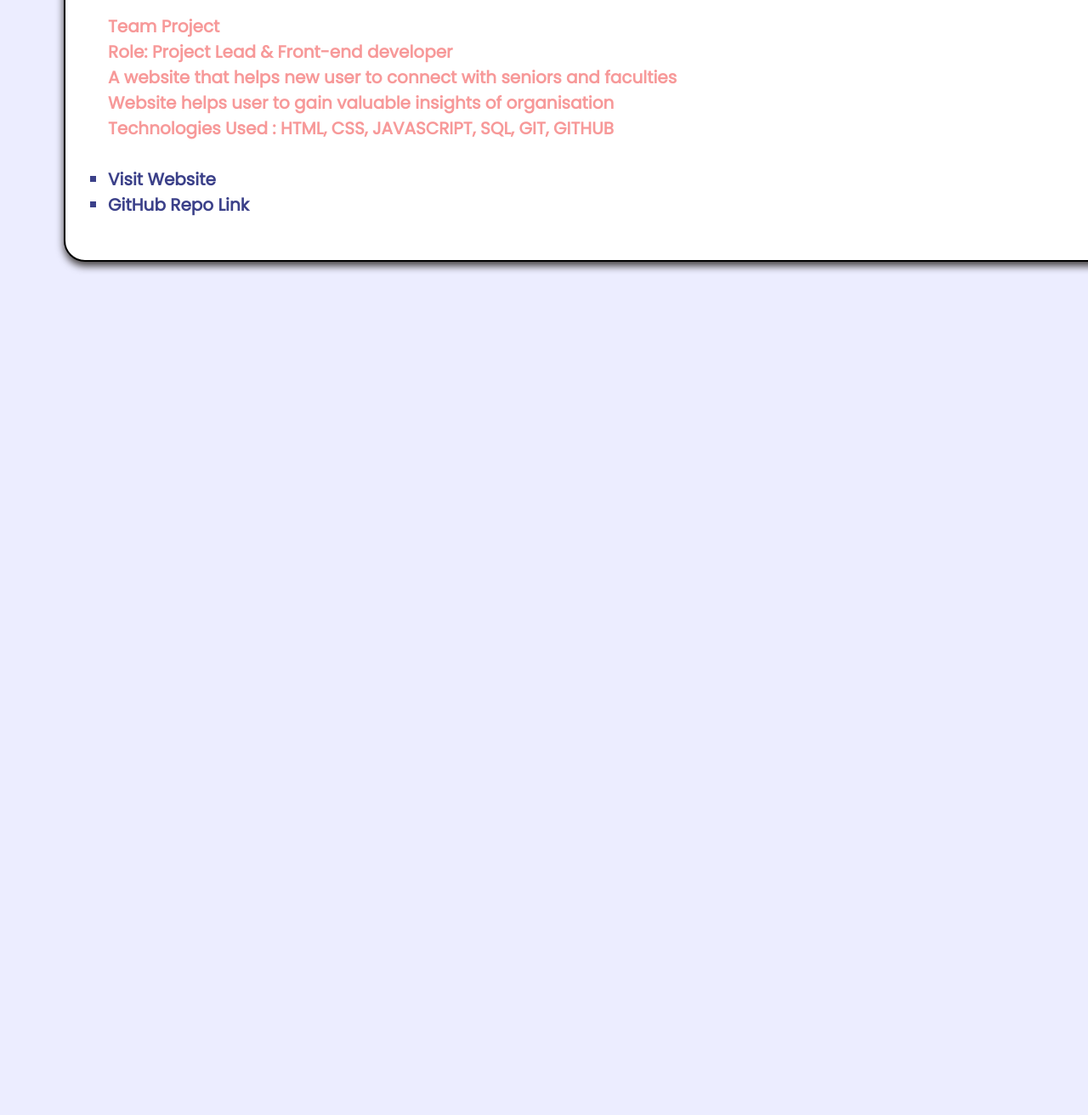
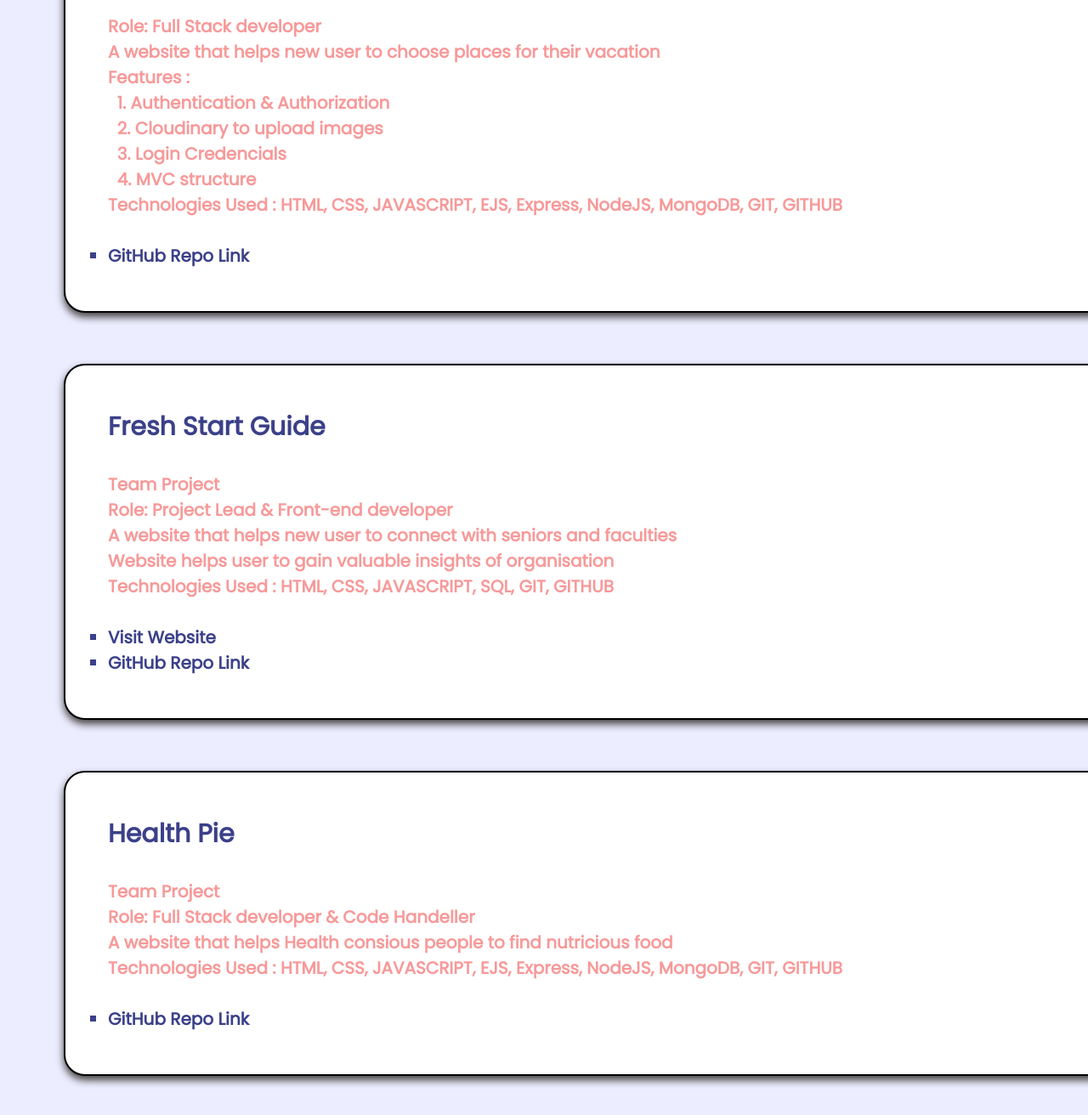
Before and after one commit to Bhargavimachhi/portfolio, a plain HTML site: page projects.html in a window 1280 px wide. Shown: the part 231-1543 px from the top of the page at 85% size. Before the commit the page ends 800 px from the top, so only its background shows below. Drawn offline with Linux system fonts and the light colour scheme.

Commit message:
Added new Information

```diff
--- a/projects.html
+++ b/projects.html
@@ -53,7 +53,26 @@
         </nav>
     </header>
     <section>
-        <div id="freshstart" style="margin-top: 120px;">
+
+        <div style="margin-top: 120px;">
+            <h1>WanderLust</h1><br>
+            <ul>
+                <li>Role: Full Stack developer</li>
+                <li>A website that helps new user to choose places for their vacation</li>
+                <li>Features : <br>
+                    <ol>
+                        <li>&nbsp;&nbsp;1. Authentication & Authorization</li>
+                        <li>&nbsp;&nbsp;2. Cloudinary to upload images</li>
+                        <li>&nbsp;&nbsp;3. Login Credencials</li>
+                        <li>&nbsp;&nbsp;4. MVC structure</li>
+                    </ol>
+                </li>
+                <li>Technologies Used : HTML, CSS, JAVASCRIPT, EJS, Express, NodeJS, MongoDB, GIT, GITHUB</li><br>
+                <li id="certification"><a href="https://github.com/Bhargavimachhi/Wanderlust">GitHub Repo Link</a></li>
+            </ul>
+        </div>
+
+        <div id="freshstart">
             <h1>Fresh Start Guide</h1><br>
             <ul>
                 <li>Team Project</li>
@@ -65,6 +84,17 @@
                 <li id="certification"><a href="https://github.com/Bhargavimachhi/FreshStart">GitHub Repo Link</a></li>
             </ul>
         </div>
+
+        <div>
+            <h1>Health Pie</h1><br>
+            <ul>
+                <li>Team Project</li>
+                <li>Role: Full Stack developer & Code Handeller</li>
+                <li>A website that helps Health consious people to find nutricious food</li>
+                <li>Technologies Used : HTML, CSS, JAVASCRIPT, EJS, Express, NodeJS, MongoDB, GIT, GITHUB</li><br>
+                <li id="certification"><a href="https://github.com/Bhargavimachhi/Health-Pie">GitHub Repo Link</a></li>
+            </ul>
+        </div>
     </section>
 
 
```
Also changed, not shown: achievements.html (+31 -0 lines), education.html (+4 -3 lines), index.html (+1 -1 lines), 3 other files.
